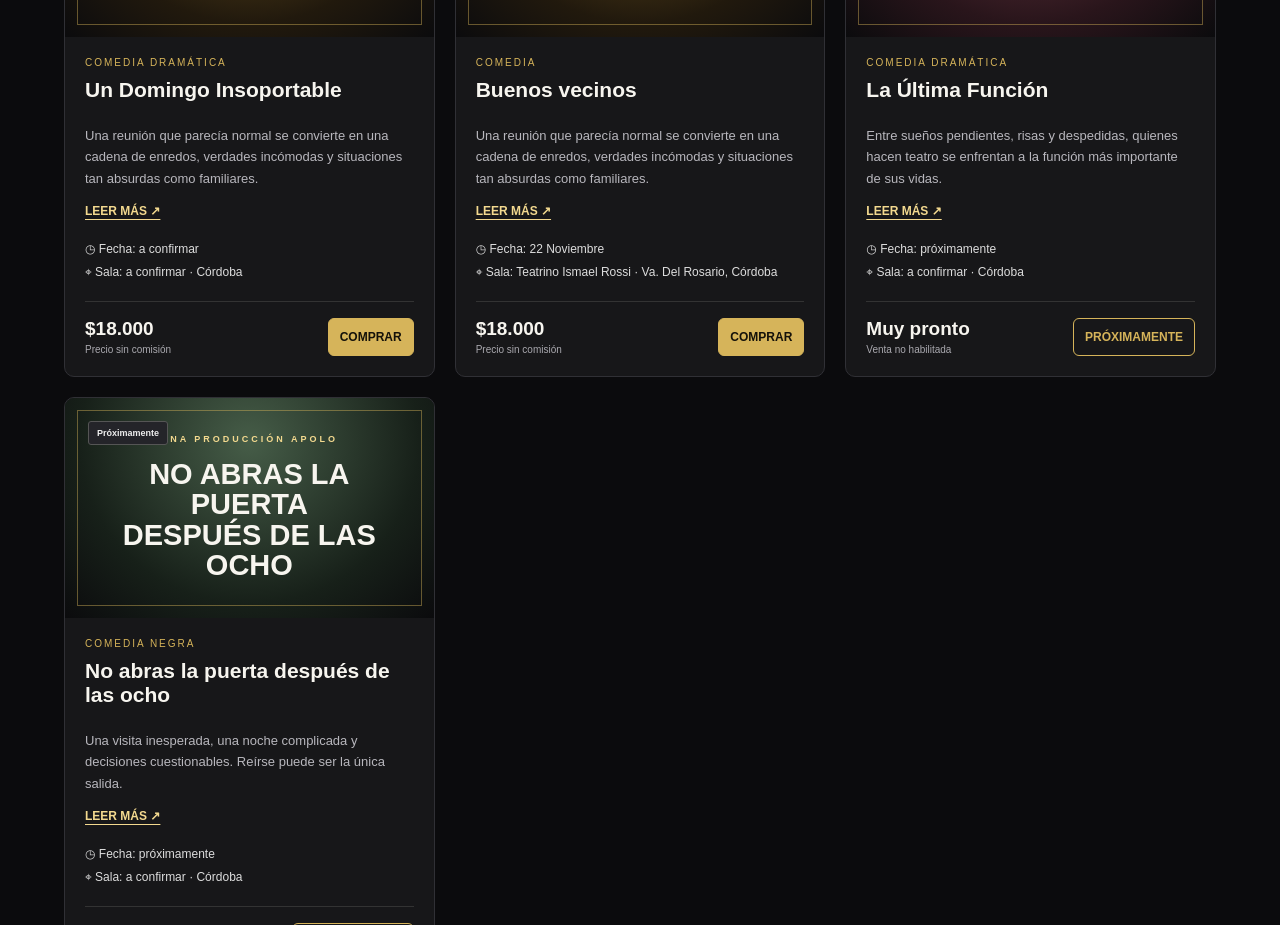
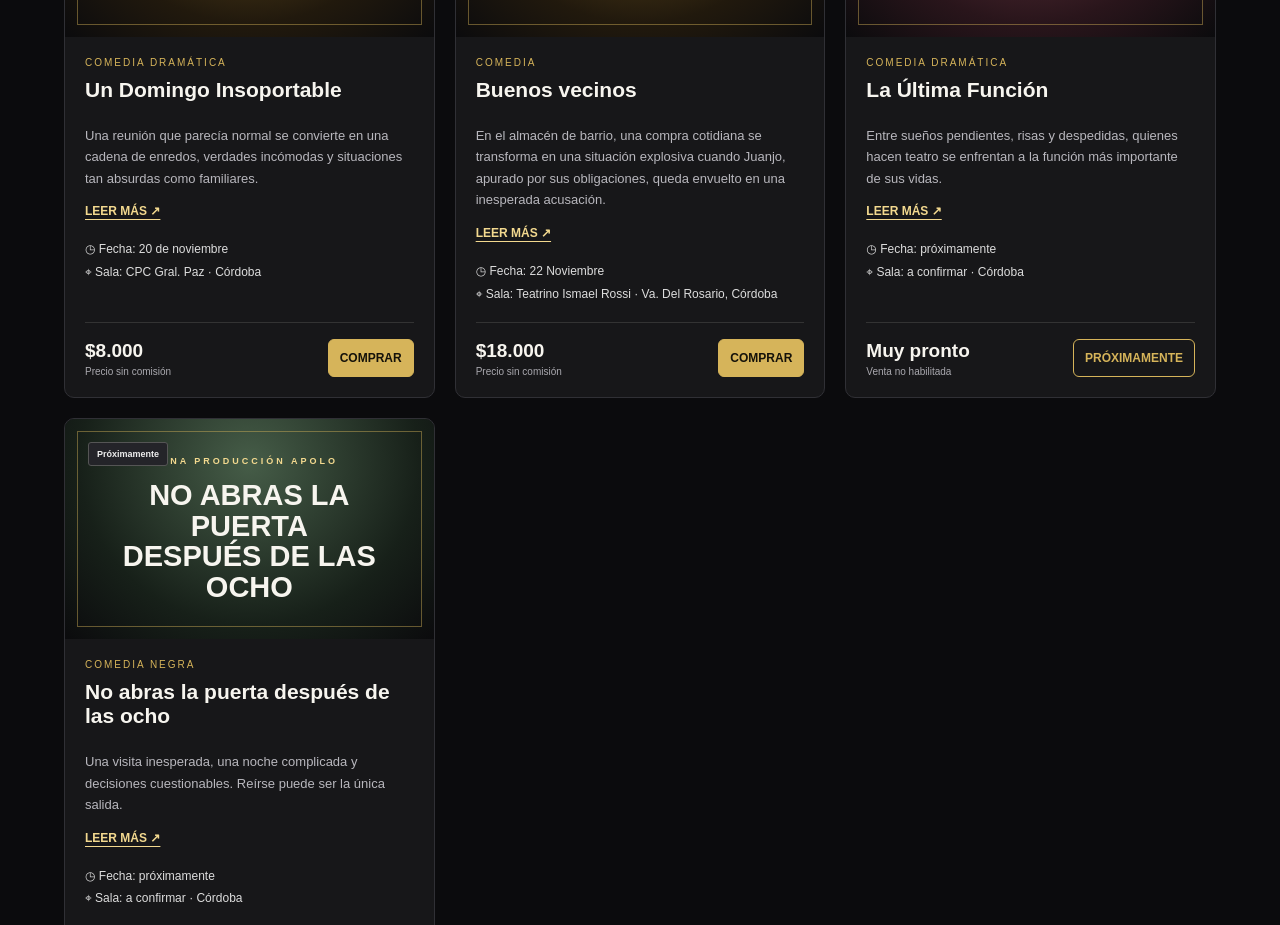
Before and after one commit to apolocreativook/tickets, a plain HTML site: page TICKETERA-APOLO/index.html in a window 1280 px wide. Shown: the part 980-1905 px from the top of the page. Drawn offline with Linux system fonts and the light colour scheme.

```diff
--- a/TICKETERA-APOLO/index.html
+++ b/TICKETERA-APOLO/index.html
@@ -360,11 +360,11 @@ footer strong { color:var(--gold); letter-spacing:2px; }
         <h3>Un Domingo Insoportable</h3>
         <p class="description">Una reunión que parecía normal se convierte en una cadena de enredos, verdades incómodas y situaciones tan absurdas como familiares.</p>
         <button class="read-more" type="button" onclick="leerMas('domingo')">LEER MÁS ↗</button>
-        <div class="meta">◷ Fecha: a confirmar<br>⌖ Sala: a confirmar · Córdoba</div>
+        <div class="meta">◷ Fecha: 20 de noviembre<br>⌖ Sala: CPC Gral. Paz · Córdoba</div>
         <div class="bottom">
-          <div class="price">$18.000<small>Precio sin comisión</small></div>
+          <div class="price">$8.000<small>Precio sin comisión</small></div>
 <button class="btn"
-  onclick="comprar('Buenos vecinos', 20000, 17000, 14000)">
+  onclick="comprar('Un domingo insoportable', 200, 6000, 5000)">
   COMPRAR
 </button>
         </div>
@@ -379,13 +379,13 @@ footer strong { color:var(--gold); letter-spacing:2px; }
       <div class="card-body">
         <div class="genre">Comedia</div>
         <h3>Buenos vecinos</h3>
-        <p class="description">Una reunión que parecía normal se convierte en una cadena de enredos, verdades incómodas y situaciones tan absurdas como familiares.</p>
+        <p class="description">En el almacén de barrio, una compra cotidiana se transforma en una situación explosiva cuando Juanjo, apurado por sus obligaciones, queda envuelto en una inesperada acusación.</p>
         <button class="read-more" type="button" onclick="leerMas('vecinos')">LEER MÁS ↗</button>
         <div class="meta">◷ Fecha: 22 Noviembre<br>⌖ Sala: Teatrino Ismael Rossi · Va. Del Rosario, Córdoba</div>
         <div class="bottom">
           <div class="price">$18.000<small>Precio sin comisión</small></div>
 <button class="btn"
-  onclick="comprar('Buenos vecinos', 20000, 15000, 10000)">
+  onclick="comprar('Buenos vecinos', 18000, 15000, 12000)">
   COMPRAR
 </button>
         </div>
@@ -627,16 +627,16 @@ const detallesObras = {
     sinopsis: 'Una reunión que parecía normal se convierte en una cadena de enredos, verdades incómodas y situaciones tan absurdas como familiares.\n\nUna familia se reúne en una mansión para celebrar un cumpleaños que, en principio, debería ser una jornada tranquila y familiar. Pero cuando comienzan a aparecer viejos conflictos, secretos, reproches y personalidades difíciles de controlar, el encuentro rápidamente se convierte en un verdadero caos.\n\nUn Domingo Insoportable es una comedia familiar cargada de situaciones absurdas, discusiones y personajes que harán todo lo posible por sobrevivir a una celebración que parece no tener fin. Porque cuando se junta toda la familia, nunca se sabe quién puede terminar perdiendo la paciencia primero.',
     elenco: 'Claudia Moreschi, Lenny Gimonatti, Natalia Trillo, Clara Segura, Carolina Olmedo, Martina Pastor, Emme Ochoa, Lolo Ramos',
     creditos: 'Libreto: Lolo Ramos.\nDirección: Lolo Ramos.',
-    adicional: 'Duración: 75 minutos.\nSala y dirección: CPC Gral. Paz | Pringles esq. Catamarca.\nClasificación / edad recomendada: Apto todo público.'
+    adicional: 'Duración: 75 minutos.\nSala: CPC General Paz.\nDirección: Pringles esq. Catamarca.\nClasificación / edad recomendada: Apto todo público.'
   },
 
   vecinos: {
     titulo: 'Buenos Vecinos',
     genero: 'Comedia',
-    sinopsis: 'Una reunión que parecía normal se convierte en una cadena de enredos, verdades incómodas y situaciones tan absurdas como familiares.\n\nUna familia se reúne en una mansión para celebrar un cumpleaños que, en principio, debería ser una jornada tranquila y familiar. Pero cuando comienzan a aparecer viejos conflictos, secretos, reproches y personalidades difíciles de controlar, el encuentro rápidamente se convierte en un verdadero caos.\n\nUn Domingo Insoportable es una comedia familiar cargada de situaciones absurdas, discusiones y personajes que harán todo lo posible por sobrevivir a una celebración que parece no tener fin. Porque cuando se junta toda la familia, nunca se sabe quién puede terminar perdiendo la paciencia primero.',
-    elenco: 'Claudia Moreschi, Lenny Gimonatti, Natalia Trillo, Clara Segura, Carolina Olmedo, Martina Pastor, Emme Ochoa, Lolo Ramos',
-    creditos: 'Libreto: Lolo Ramos.\nDirección: Lolo Ramos.',
-    adicional: 'Duración: 75 minutos.\nSala y dirección: CPC Gral. Paz | Pringles esq. Catamarca.\nClasificación / edad recomendada: Apto todo público.'
+    sinopsis: 'En el almacén de barrio, una compra cotidiana se transforma en una situación explosiva cuando Juanjo, apurado por sus obligaciones, queda envuelto en una inesperada acusación. \n\nBuenos Vecinos es una comedia de enredos ambientada en un almacén de barrio, ese lugar donde siempre hay algo para comprar, alguien con quien conversar y, por supuesto, algún chisme que compartir. A través de personajes cotidianos, diálogos desopilantes y situaciones que crecen hasta alcanzar el absurdo, la obra retrata con ironía las pequeñas miserias de la convivencia, los prejuicios, las habladurías y la facilidad con la que una sospecha puede convertirse en una verdad indiscutible. \n\nPero detrás de las risas también aparece una mirada crítica sobre la corrupción, los privilegios y las injusticias sociales. Cuando los vínculos entre los personajes salen a la luz, el almacén deja de ser un simple comercio para convertirse en un escenario donde las diferencias de poder quedan expuestas y la verdad adquiere un peso inesperado.',
+    elenco: 'Lolo Ramos, Rita Lión, Emme Ochoa, Lili Quinteros',
+    creditos: 'Libreto: Rita Lión.\nDirección: Rita Lión.',
+    adicional: 'Duración: 60 minutos.\nSala: Teatrino Ismael Rossi\nDirección: San Juan 1035 | Va. Del Rosario, Cba.\nClasificación / edad recomendada: Apto todo público.'
   },
 
   ultima: {
```
